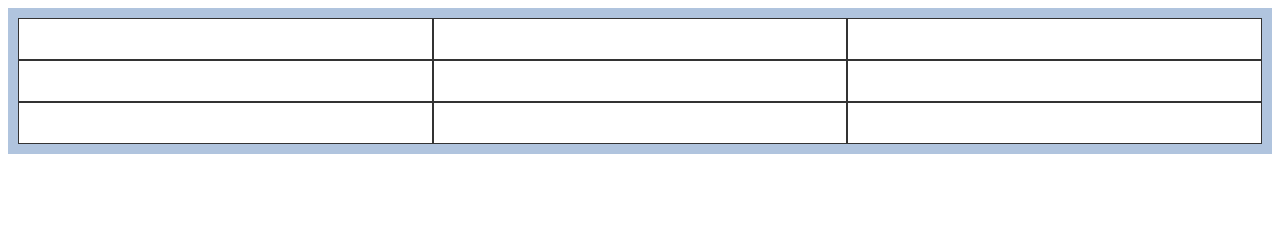
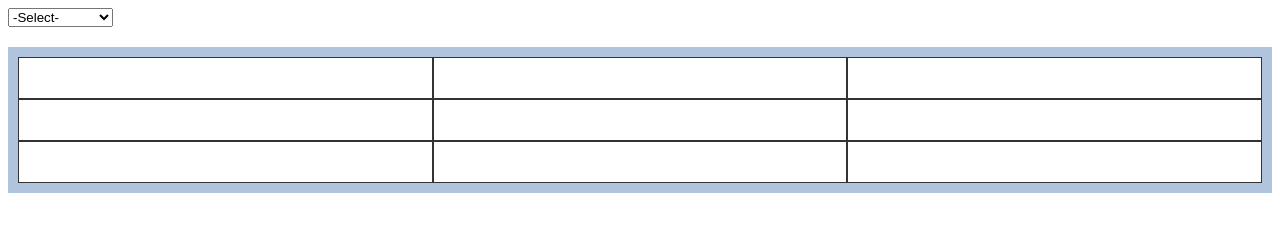
Before and after one commit to wuqianye/TTP-Assignment_5, a plain HTML site: page index.html in a window 1280 px wide. Drawn offline with Linux system fonts and the light colour scheme.

Commit message:
selectColor done, close #6

```diff
--- a/index.html
+++ b/index.html
@@ -7,6 +7,14 @@
         <link rel="stylesheet" href="styles.css">
     </head>
     <body>
+        <!--Dropdown-->
+        <select id="color" style="margin-bottom: 20px">
+            <option>-Select-</option>
+            <option id="lightcoral">LightCoral</option>
+            <option id="lemonchiffon">LemonChiffon</option>
+            <option id="lightblue">LightBlue</option>
+            <option id="lightgreen">LightGreen</option>
+        </select>
         <!--Grid-->
         <div class="grid-container">
             <div class="grid-item"></div>
--- a/script.js
+++ b/script.js
@@ -0,0 +1,8 @@
+//dropdown menu
+const colorSelect = document.getElementById("color");
+
+//get color value
+let color;
+colorSelect.addEventListener("change", () => {
+    color = colorSelect.value;
+});
```
